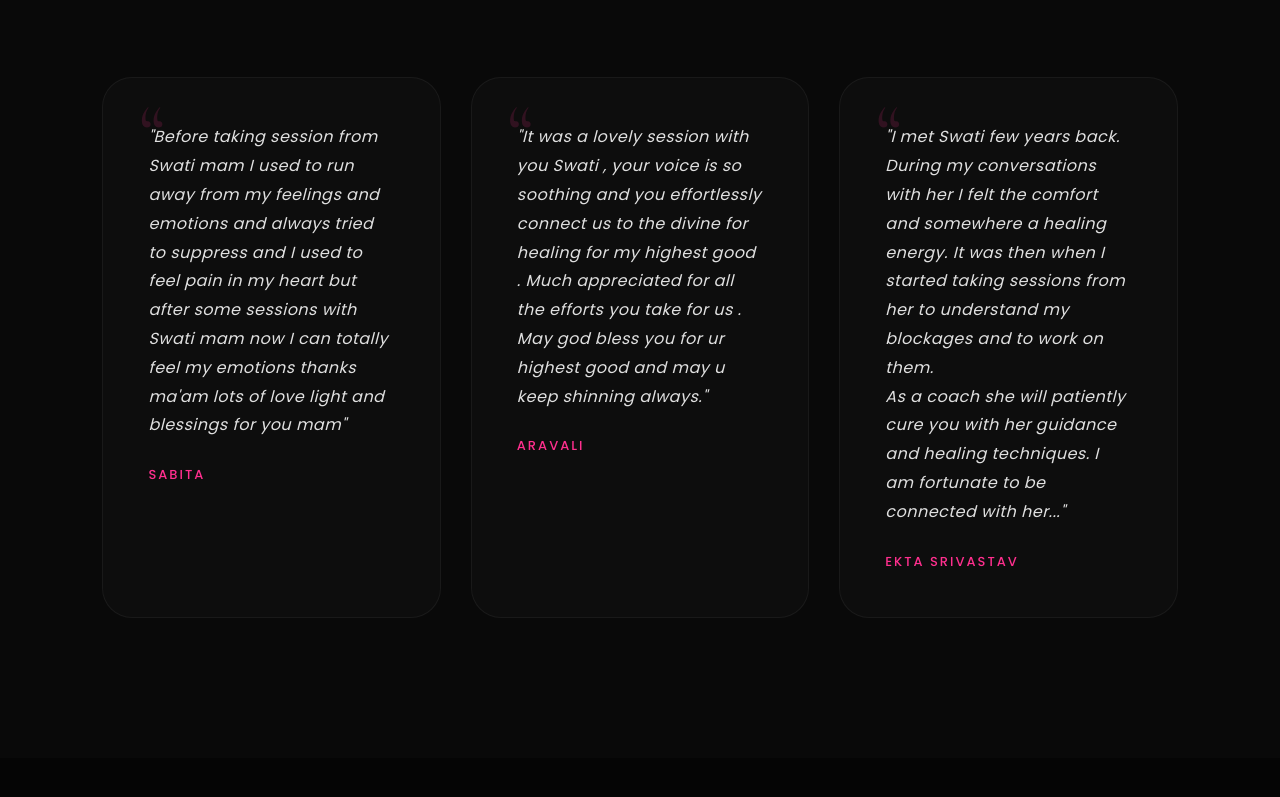
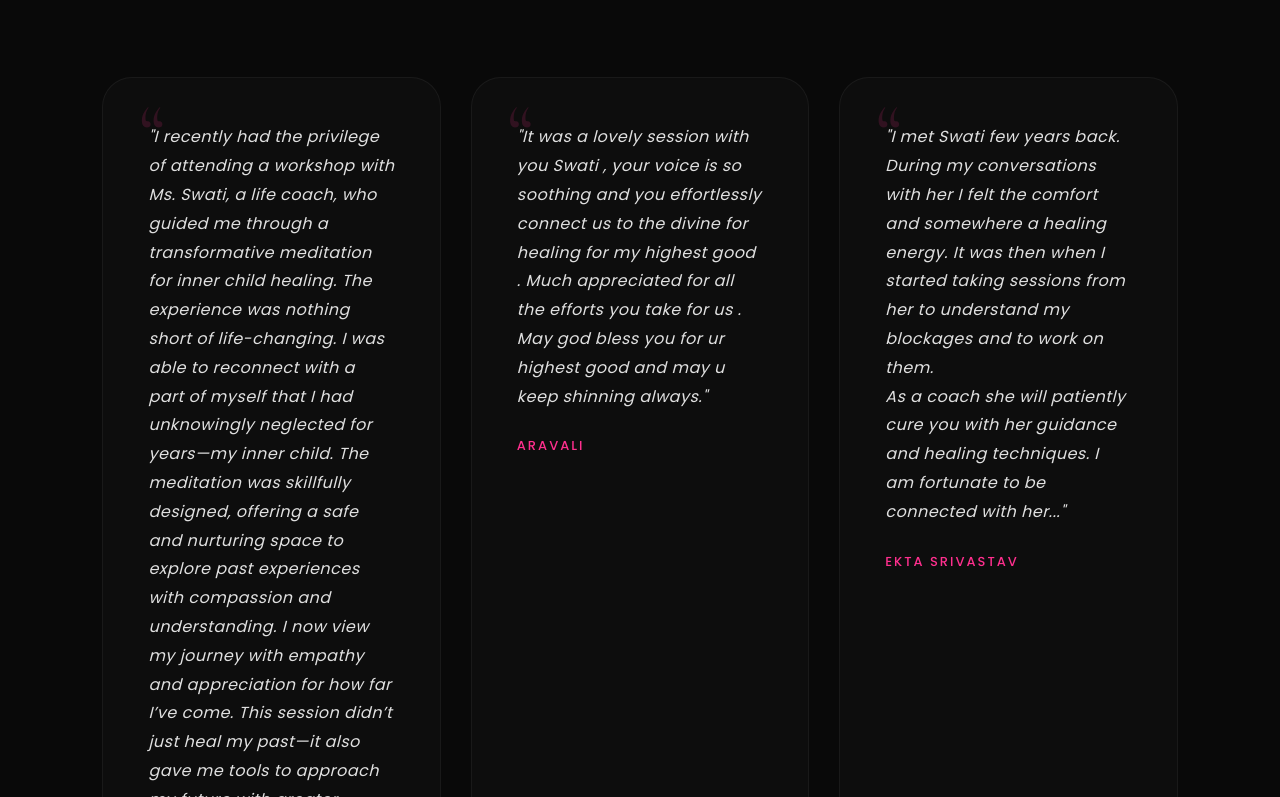
Before and after one commit to Shreyanshshsh/Surging-Soul, a plain HTML site: page index.html in a window 1280 px wide. Shown: the part 4083-4880 px from the top of the page. Drawn offline with nearby package versions, Linux system fonts and the light colour scheme.

Commit message:
index.html

```diff
--- a/index.html
+++ b/index.html
@@ -630,8 +630,14 @@ Her approach combines structured coaching with evidence-informed somatic and sub
         </div>
         <div class="test-grid">
             <div class="testimonial fade">
-                <p>"Before taking session from Swati mam I used to run away from my feelings and emotions and always tried to suppress and I used to feel pain in my heart but after some sessions with Swati mam now I can totally feel my emotions thanks ma'am lots of love light and blessings for you mam"</p>
-                <h4>Sabita</h4>
+                <p>"I recently had the privilege of attending a workshop with Ms. Swati, a life coach, who guided me through a transformative meditation for inner child healing. The experience was nothing short of life-changing. I was able to reconnect with a part of myself that I had unknowingly neglected for years—my inner child.
+
+The meditation was skillfully designed, offering a safe and nurturing space to explore past experiences with compassion and understanding. I now view my journey with empathy and appreciation for how far I’ve come. This session didn’t just heal my past—it also gave me tools to approach my future with greater confidence, self-love, and resilience.
+
+It felt like a weight I didn’t know I was carrying had been lifted, leaving me with a sense of empowerment I hadn’t felt in years. I wholeheartedly recommend Mrs. Swati Amrit, as her approach is truly a gift to anyone seeking inner peace and transformation.
+
+Thank you for helping me see my past in a new light and to embrace my future with open arms!"</p>
+                <h4>Shreya</h4>
             </div>
             <div class="testimonial fade">
                 <p>"It was a lovely session with you Swati , your voice is so soothing and you effortlessly connect us to the divine for healing for my highest good . Much appreciated for all the efforts you take for us . May god bless you for ur highest good and may u keep shinning always."</p>
```
